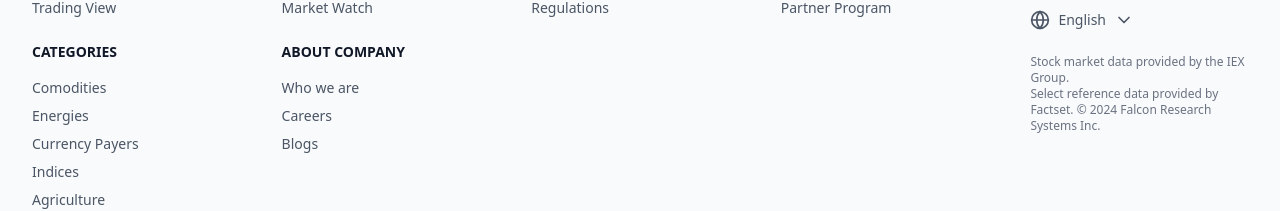
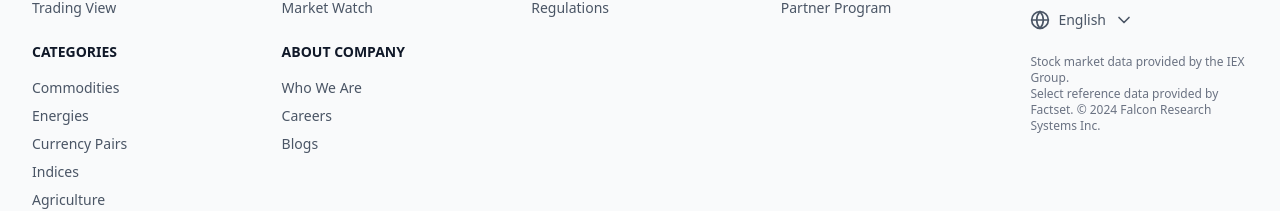
Before and after one commit to MaemoonFarooq/empowercommodities-portfoliowebsite, a Next.js app: page /why-us in a window 1280 px wide. Shown: the part 3834-4045 px from the top of the page. Built offline with nearby package versions, Linux system fonts and the light colour scheme.

Commit message:
footer changes

```diff
--- a/components/footer.tsx
+++ b/components/footer.tsx
@@ -61,7 +61,7 @@ export function Footer() {
 
             <h3 className="font-semibold text-gray-900 mb-3 lg:mb-4 mt-6 text-xs sm:text-sm">CATEGORIES</h3>
             <ul className="space-y-1 lg:space-y-2 text-xs sm:text-sm text-gray-600">
-              {["Comodities","Energies","Currency Payers","Indices","Agriculture"].map((item) => (
+              {["Commodities","Energies","Currency Pairs","Indices","Agriculture"].map((item) => (
                 <li key={item}>
                   <Link href="/products" className="hover:text-gray-900 transition-colors duration-200 inline-block">
                     {item}
@@ -120,7 +120,7 @@ export function Footer() {
             <ul className="space-y-1 lg:space-y-2 text-xs sm:text-sm text-gray-600">
               <li>
                 <Link href="/about-us" className="hover:text-gray-900 transition-colors duration-200 inline-block">
-                  Who we are
+                  Who We Are
                 </Link>
               </li>
               <li>
```
